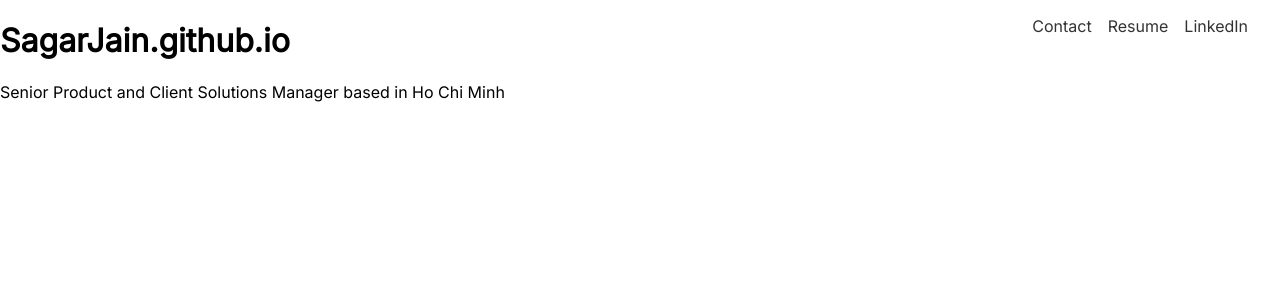
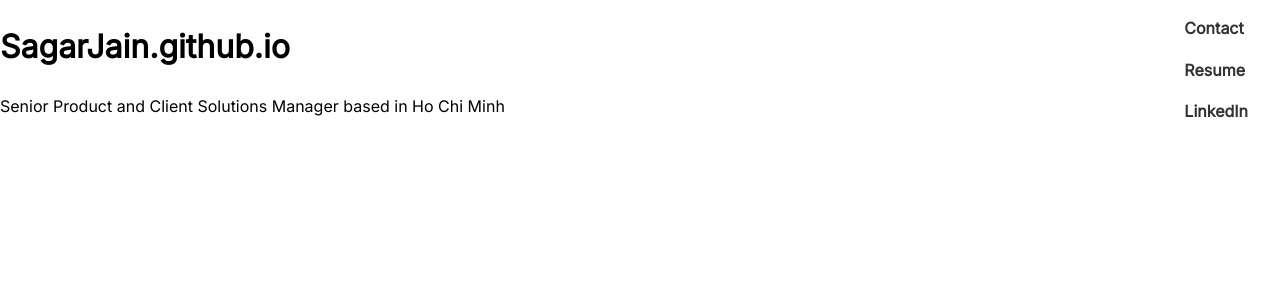
Before and after one commit to SagarJain-sj16/SagarJain.github.io, a Jekyll site: the page built from README.md, in a window 1280 px wide. Shown: the top 300 px of the page. Built offline with Jekyll 4.4.1, drawn with Linux system fonts in a browser that asks for light colours; our own code applies the rules of GitHub Pages for plain Markdown files.

Commit message:
Update style.css

```diff
--- a/assets/css/style.css
+++ b/assets/css/style.css
@@ -1,82 +1,21 @@
-/* Use Inter throughout */
 body {
+  font-family: 'Inter', sans-serif;
   margin: 0;
-  font-family: 'Inter', sans-serif;
+  padding: 0;
+  line-height: 1.6;
 }
 
-/* Navigation bar */
-.site-nav {
-  display: flex;
-  justify-content: space-between;
-  align-items: center;
-  padding: 1rem 2rem;
-  background: #fff;
-  box-shadow: 0 1px 4px rgba(0,0,0,0.1);
-}
-
-.nav-logo {
-  font-weight: 600;
-  text-decoration: none;
-  color: #111;
-}
-
-.nav-links a {
-  margin-left: 1.5rem;
-  text-decoration: none;
-  font-weight: 500;
-  color: #333;
-}
-
-.nav-links a:hover {
-  color: #000;
-}
-
-.site-content {
-  padding: 2rem;
-}
-
-/* sticky right-edge menu */
 .side-nav {
   position: fixed;
   top: 1rem;
   right: 2rem;
   display: flex;
+  flex-direction: column;
   gap: 1rem;
-  background: none;  /* remove any background if you had one */
 }
 
 .side-nav a {
   text-decoration: none;
   color: #333;
-  font-weight: 500;
+  font-weight: bold;
 }
-
-.side-nav a:hover {
-  color: #000;
-}
-
-.hero {
-  display: flex;
-  align-items: center;
-  gap: 2rem;
-  margin: 4rem 2rem 2rem;
-}
-
-.hero-text {
-  flex: 1;
-}
-
-.hero-text h1 {
-  margin: 0 0 0.5rem;
-}
-
-.hero-text p {
-  margin-top: 1rem;
-  line-height: 1.5;
-}
-
-.hero-image img {
-  max-width: 300px;
-  width: 100%;
-  height: auto;
-}
```
